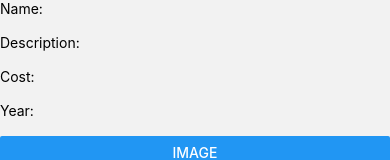
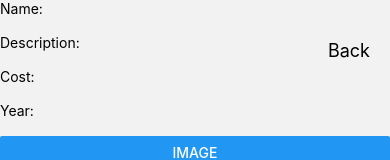
Before and after one commit to BerkantGC/SportFriend-App-Mobile, a React Native app: screen /AddGame in a window 390 px wide. Shown: the top 160 px of the page. Built offline with nearby package versions, Linux system fonts and the light colour scheme; no server answers.

Commit message:
Back Button

```diff
--- /dev/null
+++ b/src/components/BackButton/BackButton.js
@@ -0,0 +1,14 @@
+import React from "react";
+import { Text, TouchableOpacity, View } from "react-native";
+
+import BackButtonStyle from "./BackButtonStyle";
+
+export default function(props){
+    return(
+        <TouchableOpacity onPress={()=> props.navigation.goBack()} style={BackButtonStyle.container}>
+            <View>
+                <Text style={{fontSize: 18}}>Back</Text>
+            </View>
+        </TouchableOpacity>
+    )
+}
--- /dev/null
+++ b/src/components/BackButton/BackButtonStyle.js
@@ -0,0 +1,12 @@
+const { StyleSheet } = require("react-native");
+
+const BackButtonStyle = StyleSheet.create({
+    container: {
+        position: 'absolute',
+        right: 20,
+        top: 40,
+        zIndex: 99
+    }
+})
+
+export default BackButtonStyle;
--- a/src/pages/AddGame.js
+++ b/src/pages/AddGame.js
@@ -1,15 +1,18 @@
+import { useLinkProps } from "@react-navigation/native";
 import React from "react"
 import { Button, Text, TextInput, View } from "react-native"
 
 import { launchImageLibrary } from "react-native-image-picker"
+import BackButton from "../components/BackButton/BackButton";
 
 const handleSelectImage = async() => {
     const result  = await launchImageLibrary();
     console.log(result)
 }
-const AddGame = () => {
+const AddGame = (props) => {
     return(
         <View>
+            <BackButton navigation={props.navigation}/>
             <View>
                 <Text>Name:</Text>
                 <TextInput/>
--- a/src/pages/Favorites.js
+++ b/src/pages/Favorites.js
@@ -1,6 +1,6 @@
 import React from "react";
 import { View, Text, Image, ScrollView, StyleSheet, Dimensions} from "react-native";
-
+import BackButton from "../components/BackButton/BackButton"
 import Icon from "react-native-vector-icons/FontAwesome5";
 
 const baseUrl = "https://gamessatis-backend.herokuapp.com/"
@@ -22,6 +22,7 @@ export default function(props){
 
     return(
         <View style={FavoriteStyle.container}>
+            <BackButton navigation={props.navigation}/>
             <ScrollView>
                 {favorites.map(game =>{return(<FavoriteGames key={game.id} game={game}/>)})}
             </ScrollView>
--- a/src/pages/GameDetails.js
+++ b/src/pages/GameDetails.js
@@ -1,11 +1,12 @@
 import React, { useState } from "react";
-import { View, Text, Image, StyleSheet, Dimensions, ScrollView, TouchableHighlight, TouchableOpacity } from "react-native";
+import { View, Text, Image, StyleSheet, Dimensions, ScrollView, TouchableHighlight, TouchableOpacity, Linking } from "react-native";
 import axios from "axios";
 import Icon from "react-native-vector-icons/Ionicons";
 
 const baseUrl = "https://gamessatis-backend.herokuapp.com/";
 
 import { useFocusEffect } from '@react-navigation/native';
+import BackButton from "../components/BackButton/BackButton";
 
 export default function(props){
     const gameDetailId = props.route.params;
@@ -33,6 +34,7 @@ export default function(props){
         <ScrollView style={styles.container}>
            {gameData !== null &&
            <View>
+            <BackButton navigation={props.navigation}></BackButton>
                 <View>
                     <Image style={styles.image} source={{uri: imageUrl}}/>
                 </View>
@@ -40,7 +42,7 @@ export default function(props){
                     <Text adjustsFontSizeToFit={true} style={styles.title}>{gameData.gameName}</Text>
                 </View>
                 <View style={styles.action_btn}>
-                    <TouchableOpacity>
+                    <TouchableOpacity onPress={()=>Linking.openURL(gameData.youtubeTrailer)}>
                         <Icon name="logo-youtube" style={{marginHorizontal: 15}} size={50} color="white"/>
                     </TouchableOpacity>
                     <TouchableOpacity>
--- a/src/pages/Profile.js
+++ b/src/pages/Profile.js
@@ -5,6 +5,7 @@ import AsyncStorage from "@react-native-async-storage/async-storage";
 import axios from "axios";
 import LogoutButton from "../components/LogoutButton/LogoutButton";
 import ChangePassword from "../components/ChangePassword/ChangePassword";
+import BackButton from "../components/BackButton/BackButton";
 
 const baseUrl = "https://gamessatis-backend.herokuapp.com/"
 
@@ -48,6 +49,7 @@ export default function(props) {
                 isLoading ? null
                 :
                 <View style={{backgroundColor: '#212630', height: Dimensions.get("window").height}}>
+                    <BackButton navigation={props.navigation}/>
                     <Modal animationType="slide" transparent={true} visible={modalVisible} onRequestClose={()=> modalVisibleUpdate(!modalVisible)}>
                         <ChangePassword navigation={props.navigation} modalVisibleUpdate={closeModalFromParent}/>
                     </Modal>
@@ -64,7 +66,7 @@ export default function(props) {
                             <Text style={ProfileStyle.detail_txt}>Email: </Text>
                             <Text style={ProfileStyle.detail_txt}>{profileData.email}</Text>
                             <TouchableOpacity style={{backgroundColor: '#212630', marginRight: 5}}>
-                                <View style={{backgroundColor: '#212630'}}>
+                                <View style={{backgroundColor: '#171a21', ßalignItems: 'center', justifyContent: 'center'}}>
                                     <Image style={{width: 25, height: 25}} tintColor='white' source={require("../images/edit-icon.png")}/>
                                 </View>
                             </TouchableOpacity>
```
